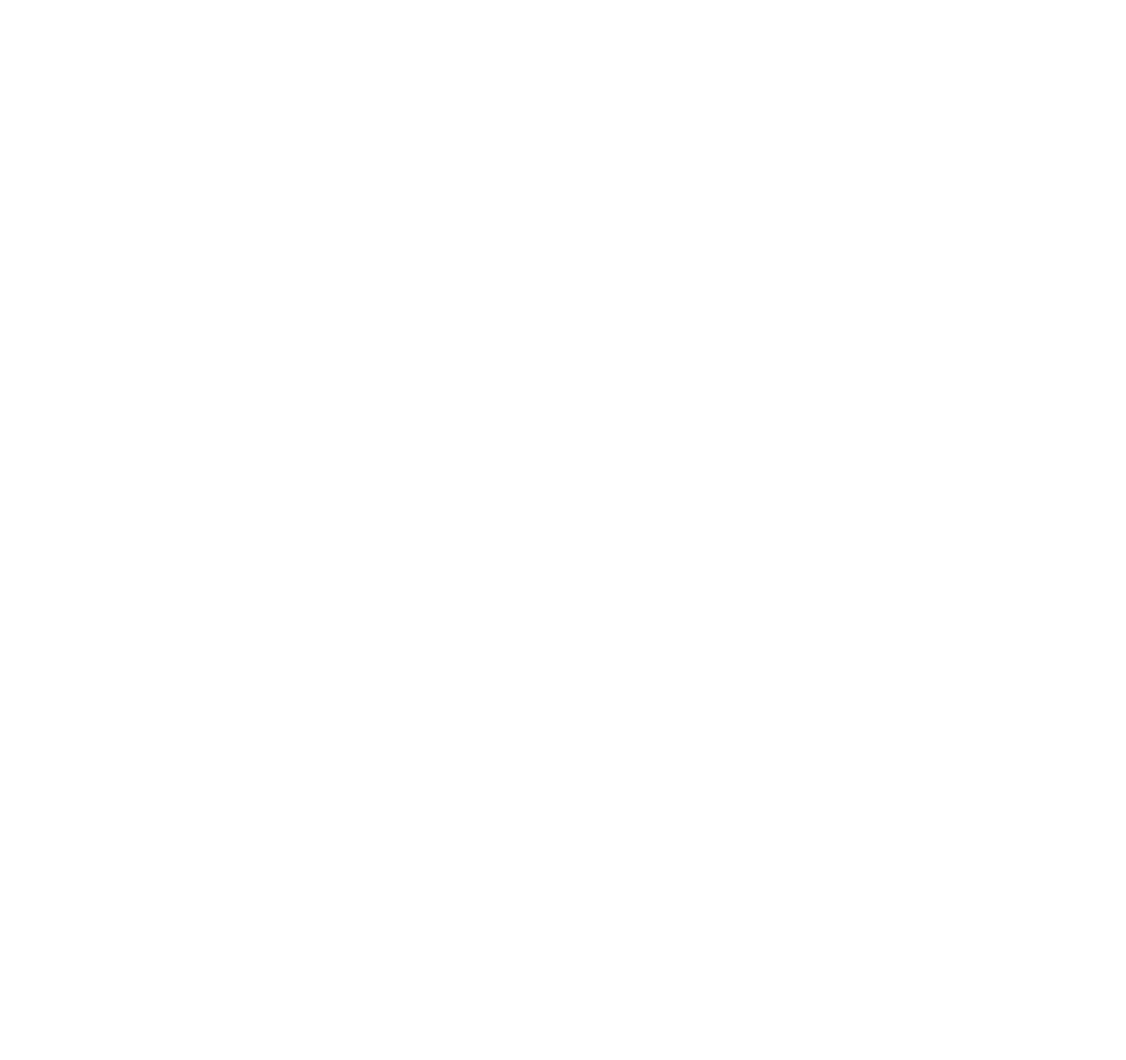
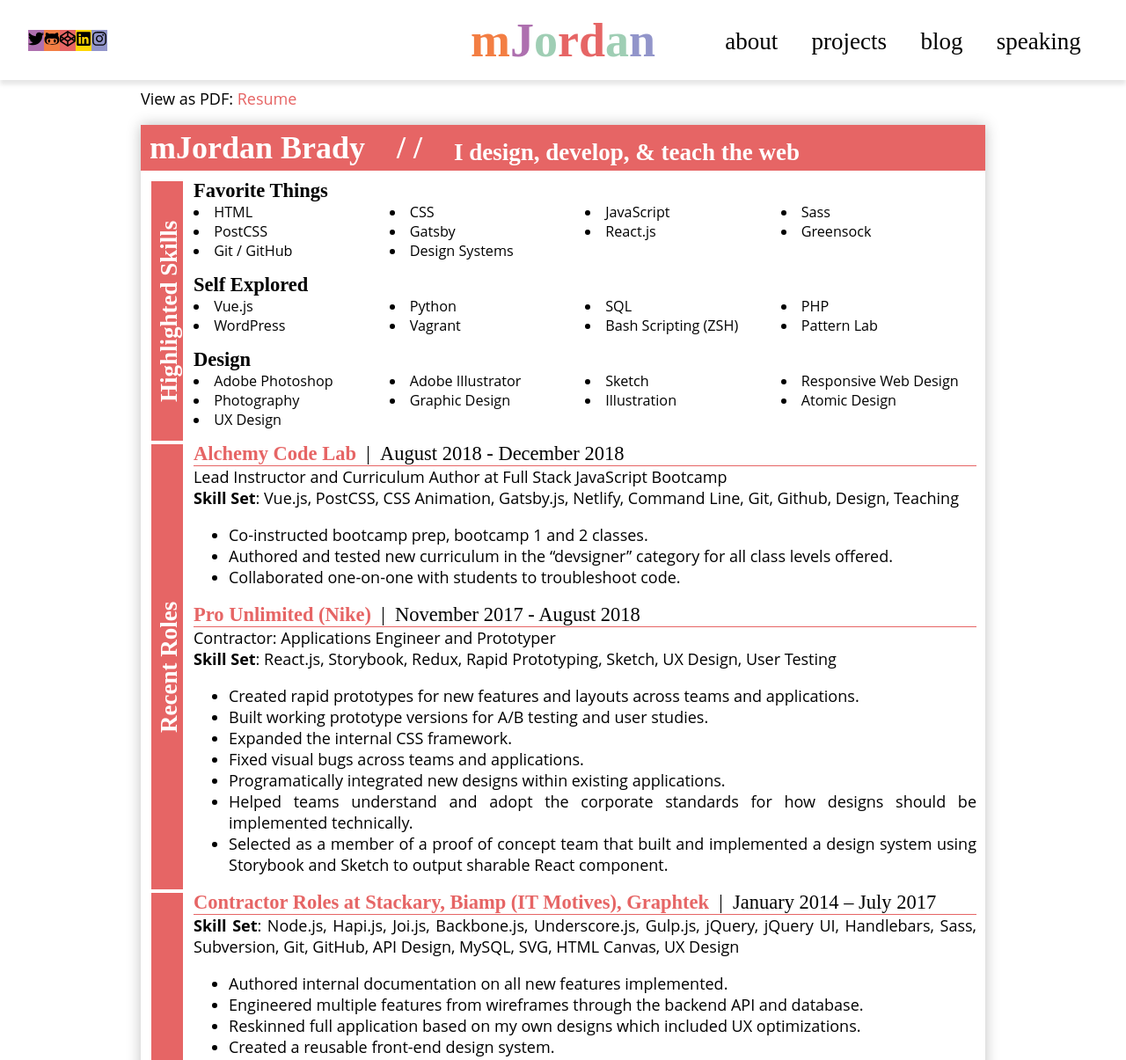
Before and after one commit to mjordancodes/portfolio-19, a Gatsby site: page /resume in a window 1280 px wide. Before the commit this address had no page. Shown: the top 1205 px of the page at 88% size. Before the commit the page ends 800 px from the top, so only its background shows below. Built offline with nearby package versions, Linux system fonts and the light colour scheme; Gatsby itself is replaced by a stand-in of ours.

Commit message:
resume page

```diff
--- a/src/components/Header/nav.js
+++ b/src/components/Header/nav.js
@@ -18,6 +18,9 @@
           <li>
             <a href="/about">about</a>
             <ul>
+              <li>
+                <a href="/resume">resume</a>
+              </li>
               <li>
                 <a href="/now">now</a>
               </li>
--- /dev/null
+++ b/src/pages/resume.js
@@ -0,0 +1,246 @@
+import React, { Component } from 'react';
+
+import Layout from '../components/layout';
+
+import componentStyles from './resume.module.css'
+
+class ResumePage extends Component {
+  render() {
+    return (
+      <Layout>
+        <p>View as PDF: <a href="/assets/JordanBrady_Resume-02-19.pdf" target="_blank">Resume</a></p>
+          <div className={componentStyles.frame}>
+            <header>
+              <h1>mJordan Brady</h1>
+              <h2>I design, develop, & teach the web</h2>
+            </header>
+            <div className={componentStyles.content}>
+
+              <section className={componentStyles.skills}>
+                <h1>Highlighted Skills</h1>
+                <div>
+                  <h2>Favorite Things</h2>
+                  <ul>
+                    <li>HTML</li>
+                    <li>CSS</li>
+                    <li>JavaScript</li>
+                    <li>Sass</li>
+                    <li>PostCSS</li>
+                    <li>Gatsby</li>
+                    <li>React.js</li>
+                    <li>Greensock</li>
+                    <li>Git / GitHub</li>
+                    <li>Design Systems</li>
+                  </ul>
+                </div>
+                <div>
+                  <h2>Self Explored</h2>
+                  <ul>
+                    <li>Vue.js</li>
+                    <li>Python</li>
+                    <li>SQL</li>
+                    <li>PHP</li>
+                    <li>WordPress</li>
+                    <li>Vagrant</li>
+                    <li>Bash Scripting (ZSH)</li>
+                    <li>Pattern Lab</li>
+                  </ul>
+                </div>
+                <div>
+                  <h2>Design</h2>
+                  <ul>
+                    <li>Adobe Photoshop</li>
+                    <li>Adobe Illustrator</li>
+                    <li>Sketch</li>
+                    <li>Responsive Web Design</li>
+                    <li>Photography</li>
+                    <li>Graphic Design</li>
+                    <li>Illustration</li>
+                    <li>Atomic Design</li>
+                    <li>UX Design</li>
+                  </ul>
+                </div>
+              </section>
+              <section className={componentStyles.recentRoles}>
+                <h1>Recent Roles</h1>
+                <article>
+                  <hgroup>
+                    <h1>Alchemy Code Lab</h1>
+                    <p>August 2018 - December 2018</p>
+                  </hgroup>
+                  <div className={componentStyles.info}>
+                    <p className={componentStyles.position}>Lead Instructor and Curriculum Author at Full Stack JavaScript Bootcamp</p>
+                    <p className={componentStyles.skillsList}><strong>Skill Set</strong>: Vue.js, PostCSS, CSS Animation, Gatsby.js, Netlify, Command Line, Git, Github, Design, Teaching</p>
+                  </div>
+                  <ul>
+                    <li>Co-instructed bootcamp prep, bootcamp 1 and 2 classes.</li>
+                    <li>Authored and tested new curriculum in the “devsigner” category for all class levels offered.</li>
+                    <li>Collaborated one-on-one with students to troubleshoot code.</li>
+                  </ul>
+                </article>
+                <article>
+                  <hgroup>
+                    <h1>Pro Unlimited (Nike)</h1>
+                    <p>November 2017 - August 2018</p>
+                  </hgroup>
+                  <div className={componentStyles.info}>
+                    <p className={componentStyles.position}>Contractor: Applications Engineer and Prototyper</p>
+                    <p className={componentStyles.skillsList}><strong>Skill Set</strong>: React.js, Storybook, Redux, Rapid Prototyping, Sketch, UX Design, User Testing</p>
+                  </div>
+                  <ul>
+                    <li>Created rapid prototypes for new features and layouts across teams and applications.</li>
+                    <li>Built working prototype versions for A/B testing and user studies.</li>
+                    <li>Expanded the internal CSS framework.</li>
+                    <li>Fixed visual bugs across teams and applications.</li>
+                    <li>Programatically integrated new designs within existing applications.</li>
+                    <li>Helped teams understand and adopt the corporate standards for how designs should be implemented technically.</li>
+                    <li>Selected as a member of a proof of concept team that built and implemented a design system using Storybook and Sketch to output sharable React component.</li>
+                  </ul>
+                </article>
+              </section>
+              <section className={componentStyles.background}>
+                <h1>Background</h1>
+                <article>
+                  <hgroup>
+                    <h1>Contractor Roles at Stackary, Biamp (IT Motives), Graphtek</h1>
+                    <p>January 2014 – July 2017</p>
+                  </hgroup>
+                  <div className={componentStyles.info}>
+                    <p className={componentStyles.skillsList}><strong>Skill Set</strong>: Node.js, Hapi.js, Joi.js, Backbone.js, Underscore.js, Gulp.js, jQuery, jQuery UI, Handlebars, Sass, Subversion, Git, GitHub, API Design, MySQL, SVG, HTML Canvas, UX Design</p>
+                  </div>
+                  <ul>
+                    <li>Authored internal documentation on all new features implemented.</li>
+                    <li>Engineered multiple features from wireframes through the backend API and database.</li>
+                    <li>Reskinned full application based on my own designs which included UX optimizations.</li>
+                    <li>Created a reusable front-end design system.</li>
+                    <li>Upgraded non-web-based software to modern JavaScript interface.</li>
+                    <li>Navigated a legacy system and custom WordPress sites to perform content and structural updates.</li>
+                    <li>Automated the signup process for main app by creating an automated Node.js based CLI tool to send templated emails created with Zerb for Email and sent using Amazon SES.</li>
+                  </ul>
+                </article>
+                <article>
+                  <hgroup>
+                    <h1>Teaching: Tech Academy, Treehouse, Private</h1>
+                    <p>June 2015 – Current</p>
+                  </hgroup>
+                  <div className={componentStyles.info}>
+                    <p className={componentStyles.skillsList}><strong>Skill Set</strong>: Sass, JavaScript, jQuery, Node.js, PHP, WordPress, MySQL, Python, Git, GitHub, APIs, Responsive Design, Accessibility, SVG Graphics</p>
+                  </div>
+                  <ul>
+                    <li>Collaborated with students in one-on-one sessions to help them learn how to solve problems and debug code.</li>
+                    <li>Provided in-depth code reviews to ensure all requirements were met.</li>
+                    <li>Facilitated agile student teams in sprints to complete projects for real world clients.</li>
+                    <li>Devised unique code challenges, lessons, and extra projects to challenge students.</li>
+                  </ul>
+                </article>
+              </section>
+              <section className={componentStyles.comm}>
+                <h1>Community Involvement</h1>
+                <article>
+                  <hgroup>
+                    <h1>Puppies and Portfolios</h1>
+                    <p>January 2019 - Present</p>
+                  </hgroup>
+                  <div className={componentStyles.info}>
+                    <p className={componentStyles.position}>Founder / Organizer</p>
+                  </div>
+                  <ul>
+                    <li>Founded a new meetup group to help people focus on building portfolios in pursuit of tech jobs.</li>
+                    <li>Organize meetings every two weeks, where I lead discussions on effective portfolio design and content.</li>
+                    <li>Assist with technical implementation of designs.</li>
+                  </ul>
+                </article>
+                <article>
+                  <hgroup>
+                    <h1>PDXNode</h1>
+                    <p>June 2017 - Present</p>
+                  </hgroup>
+                  <div className={componentStyles.info}>
+                    <p className={componentStyles.position}>Co-Organizer / Lead Organizer</p>
+                  </div>
+                  <ul>
+                    <li>Organize monthly presentation nights and hack nights by securing speakers and managing all logistics.</li>
+                    <li>Engage with members on social media to promote events.</li>
+                    <li>Connect with sponsors to secure funds for food, space, and prizes to be won at events.</li>
+                    <li>Spearheaded organizing efforts to host a full day International Nodebots day event in 2018, which included enlisting volunteers and mentors, acquiring equipment, coordinating with sponsors, and leading the technical workshop.</li>
+                  </ul>
+                </article>
+                <article>
+                  <hgroup>
+                    <h1>Women Who Code Portland</h1>
+                    <p>September 2016 - Present</p>
+                  </hgroup>
+                  <div className={componentStyles.info}>
+                    <p className={componentStyles.position}>Leadership Team, Open Source Study Night Co-Lead(2018), CSS Study Night Co-Lead(2019)</p>
+                  </div>
+                  <ul>
+                    <li>Volunteer at monthly networking nights to help with checking in attendees and handling other logistics as needed.</li>
+                    <li>Assist in organize networking nights by finding speakers and locations as well as coordinating other volunteers.</li>
+                    <li>Co-lead the Open Source Study nights for a year (2018).</li>
+                    <li>Co-leading new CSS study nights starting in 2019 where I will help introduce people to new and advanced CSS techniques.</li>
+                  </ul>
+                </article>
+                <article>
+                  <hgroup>
+                    <h1>Free Code Camp Portland</h1>
+                    <p>2016 - Present</p>
+                  </hgroup>
+                  <div className={componentStyles.info}>
+                    <p className={componentStyles.position}>Mentor / Co-Organizer</p>
+                  </div>
+                  <ul>
+                    <li>Lead various technical talks on demand.</li>
+                    <li>Organized and led a hackathon as part of the global online Free Code Camp hackathon in October 2018 by gathering sponsors, securing a venue, and coordinating volunteers for a 48 hour event.</li>
+                  </ul>
+                </article>
+              </section>
+              <section className={componentStyles.speaking}>
+                <h1>Speaking</h1>
+                <article>
+                  <hgroup>
+                    <h1>Dig in on Grid</h1>
+                  </hgroup>
+                  <ul>
+                    <li>Confernece: WordCampPDX | November 2018</li>
+                  </ul>
+                </article>
+                <article>
+                  <hgroup>
+                    <h1>CSS Grid Workshop</h1>
+                  </hgroup>
+                  <ul>
+                    <li>Meetup: Alchemy Code Lab | October 2018</li>
+                    <li>Meetup: Front End PDX | July 2018</li>
+                    <li>Meetup: Women Who Code: JavaScript Study Night | June 2018</li>
+                  </ul>
+                </article>
+                <article>
+                  <hgroup>
+                    <h1>I Get By With A Little Help From My Community</h1>
+                  </hgroup>
+                  <ul>
+                    <li>Meetup: Portland Jr Developers | September 2018</li>
+                    <li>Meetup: Portland Future Leaders In Tech | June 20181</li>
+                  </ul>
+                </article>
+                <article>
+                  <hgroup>
+                    <h1>Toastmasters</h1>
+                    <p>February 2018 - Present</p>
+                  </hgroup>
+                  <ul>
+                    <li>Completed four speaches in level 1</li>
+                    <li>Placed second at the club level in the Humor Speech Contest</li>
+                    <li>Elected Officer: VP of Education</li>
+                  </ul>
+                </article>
+              </section>
+            </div>
+          </div>
+      </Layout>
+    );
+  }
+}
+
+
+export default ResumePage
--- /dev/null
+++ b/src/pages/resume.module.css
@@ -0,0 +1,72 @@
+.frame {
+  box-shadow: 0 0 15px 0 rgba(0,0,0,0.25);
+  font-weight: normal;
+    h1, h2, p {
+      margin: 0;
+    }
+  header {
+    background: #E66565;
+    color: white;
+    display: flex;
+    align-items: flex-end;
+    padding: 5px 10px;
+    flex-wrap: wrap;
+    h1:after {
+      padding: 1em;
+      content: '/ /'
+    }
+  }
+  .content {
+    padding: 10px;
+    section {
+      display: grid;
+      grid-column-gap: 10px;
+      grid-template-columns: 40px 1fr;
+      grid-template-areas: 'title role1'
+                           'title role2'
+                           'title role3'
+                           'title role4';
+      > h1 {
+        writing-mode: vertical-lr;
+        transform: rotate(180deg);
+        grid-area: title;
+        background: #E66565;
+        color: white;
+        text-align: center;
+        border: 2.5px solid white;
+      }
+      article {
+        hgroup {
+          border-bottom: 1px solid #E66565;
+          h1 {
+            color: #E66565;
+          }
+          p:before {
+            content: '|';
+            color: black;
+            padding: 0.5em;
+          }
+          h1, p {
+            display: inline-block;
+            font-size: 1.25em;
+            font-family: 'Poiret One', cursive;
+          }
+        }
+      }
+    }
+    .skills  {
+      ul {
+        display: grid;
+        grid-template-columns: repeat(auto-fit, minmax(200px, 1fr));
+        padding: 0;
+        margin: 0 0 15px;
+        list-style-position: inside;
+        text-align: left;
+        font-size: 0.9em;
+      }
+      h2 {
+        font-size: 1.25em;
+      }
+    }
+  }
+}
--- a/src/tools/random-color.js
+++ b/src/tools/random-color.js
@@ -3,7 +3,15 @@
 }
 
 export function getRandomColor() {
-  let allColors = ['#AE70AF', '#F37E43', '#E66565', '#FFD603', '#9FCEB4', '#ACCAE8', '#9295CA'];
+  let allColors = [
+    '#AE70AF', // purple
+    '#F37E43', // orange
+    '#E66565', // red
+    '#FFD603', // yellow
+    '#9FCEB4', // green
+    '#ACCAE8', // blue
+    '#9295CA' // lavender
+  ];
   let num = getRandomInt(allColors.length);
   return allColors[num];
 }
```
Also changed, not shown: 1 other file.
